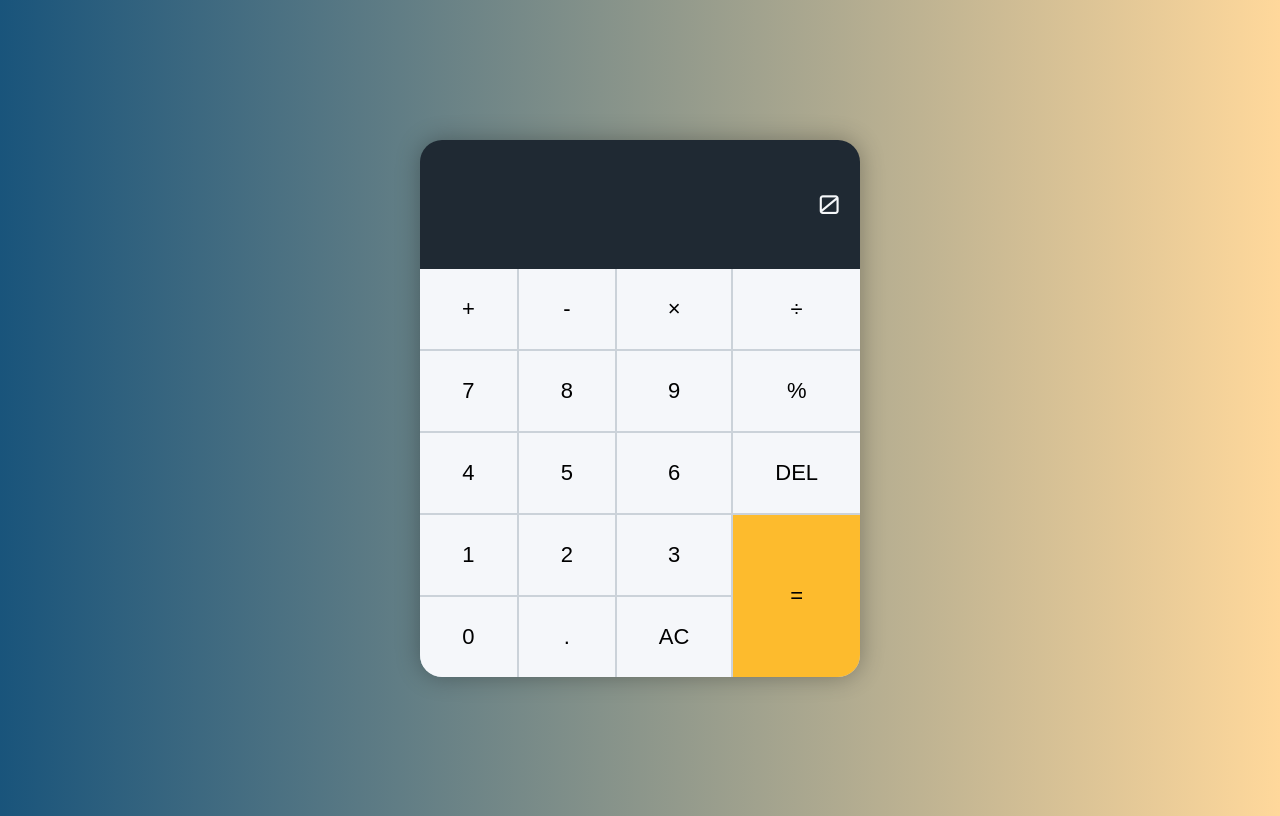
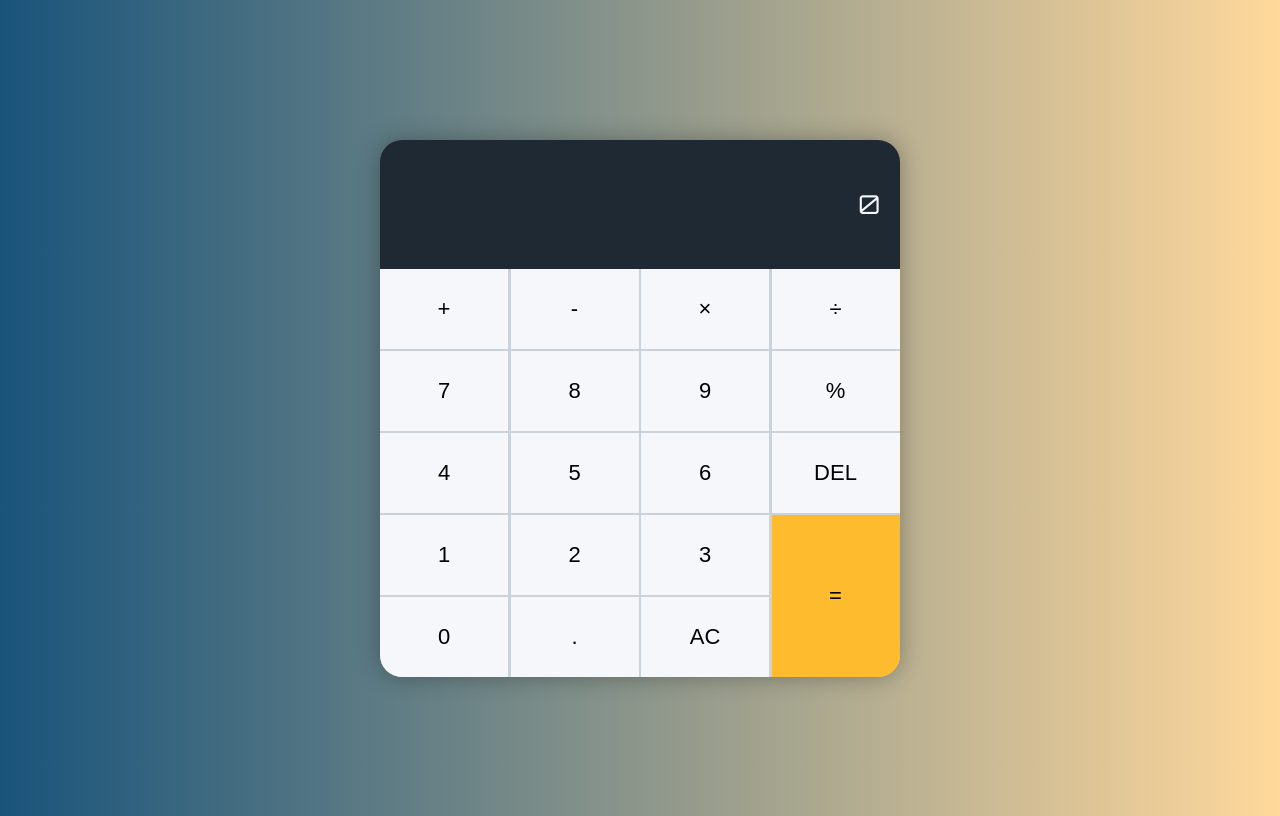
Before and after one commit to samuelmbp/calculator, a website built with Vite: page index.html in a window 1280 px wide. Built offline with nearby package versions, Linux system fonts and the light colour scheme.

Commit message:
Adjust button size on mobile and desktop

```diff
--- a/src/styles/_calculator.scss
+++ b/src/styles/_calculator.scss
@@ -39,7 +39,7 @@
         .calculator__button {
             position: relative;
             font-size: 22px;
-            width: inherit;
+            width: 68px;
             min-height: 80px;
             border: 0;
             background: $light-text-color;
@@ -95,25 +95,12 @@
 @media screen and (min-width: 768px) {
     .calculator {
         &__display {
-            width: 350px;
+            padding: 45px 20px;
+            width: 480px;
         }
 
         .calculator__button {
-            font-size: 22px;
-            width: inherit;
+            width: 128px;
         }
     }
 }
-
-@media screen and (min-width: 1024px) {
-    .calculator {
-        &__display {
-            padding: 45px 20px;
-            width: 400px;
-        }
-
-        .calculator__button {
-            width: inherit;
-        }
-    }
-}
```
